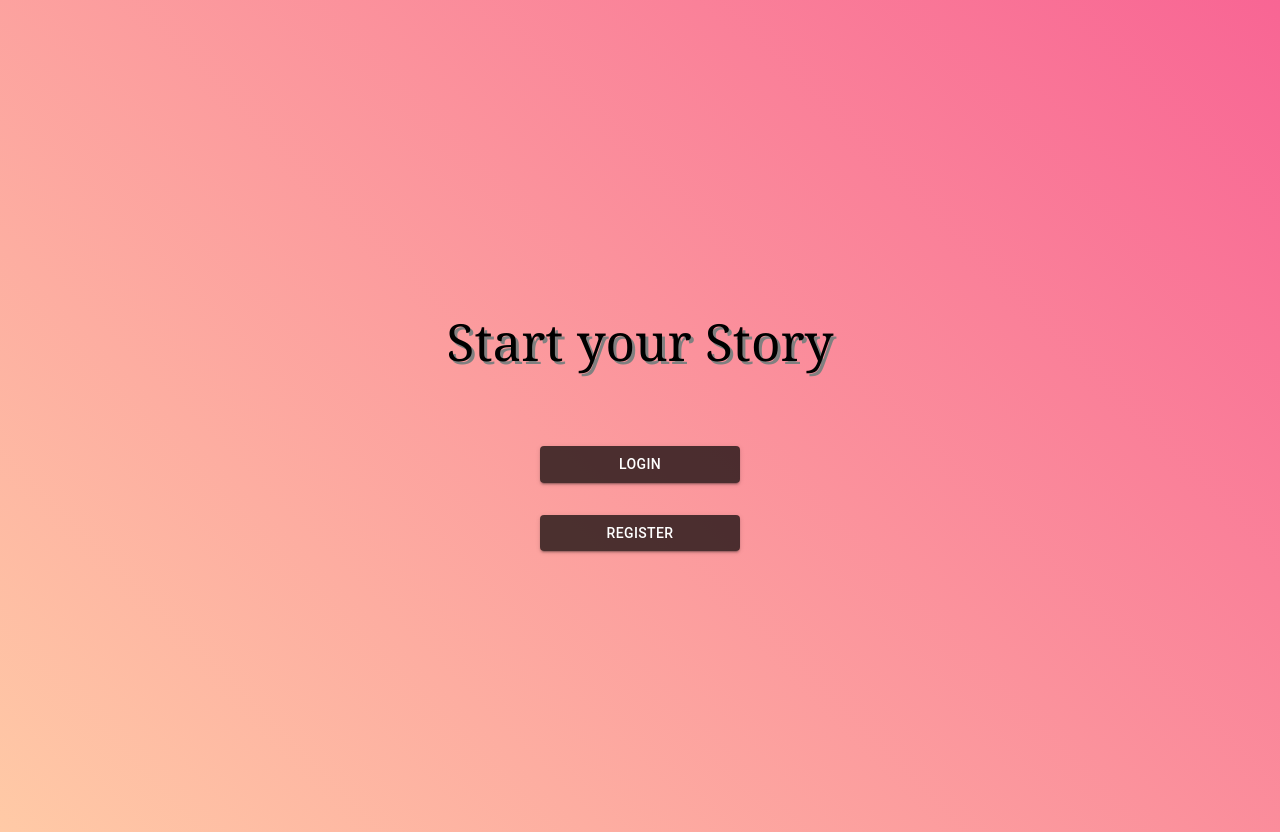
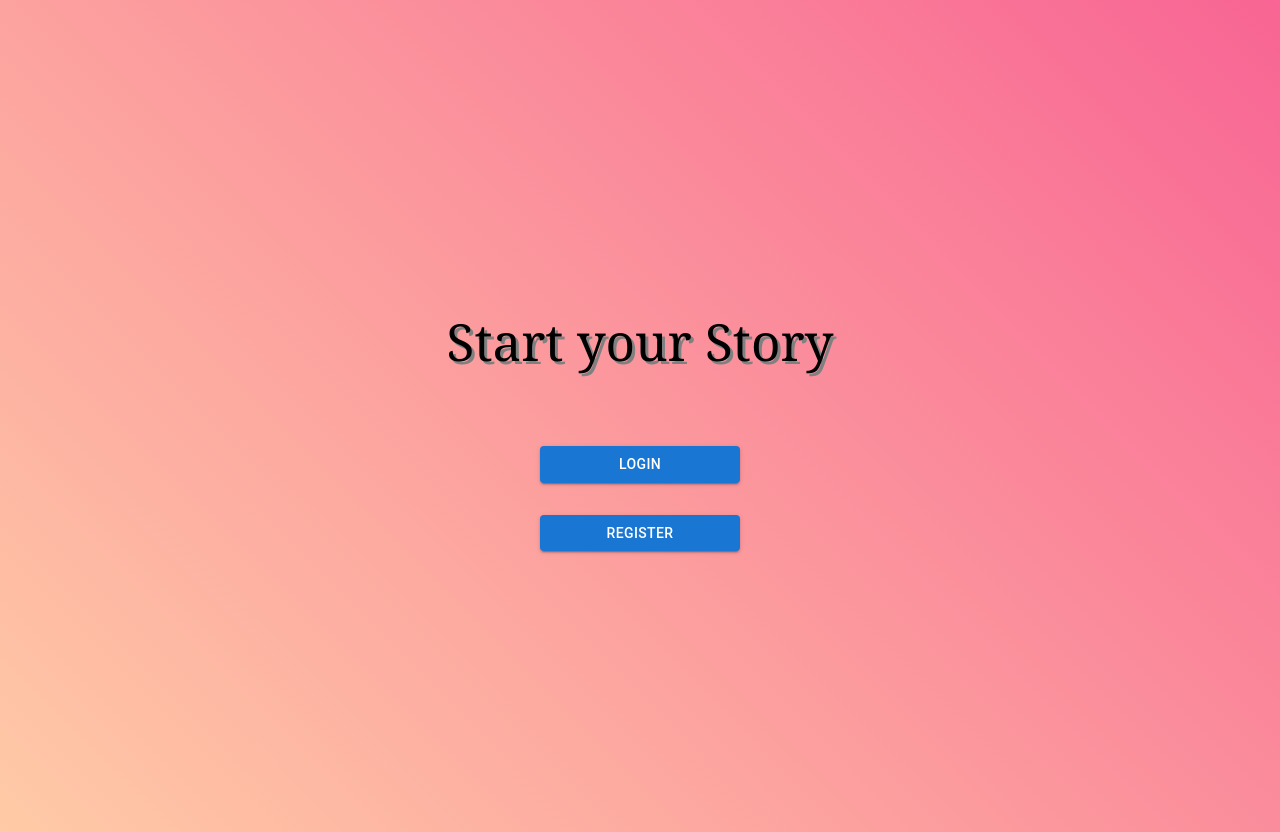
Before and after one commit to tmh9x/social-app-mern, a React (Vite) app in the folder client/: page / in a window 1280 px wide. Built offline with nearby package versions, Linux system fonts and the light colour scheme.

Commit message:
refactor code

```diff
--- a/client/package.json
+++ b/client/package.json
@@ -11,6 +11,7 @@
   "dependencies": {
     "@emotion/react": "^11.10.0",
     "@emotion/styled": "^11.10.0",
+    "@mui/icons-material": "^5.8.4",
     "@mui/material": "^5.10.0",
     "react": "^18.2.0",
     "react-dom": "^18.2.0",
--- a/client/src/App.jsx
+++ b/client/src/App.jsx
@@ -1,6 +1,6 @@
 import "./App.css";
 
-import { Route, Routes, useLocation } from "react-router-dom";
+import { Route, Routes } from "react-router-dom";
 
 import { BgColorContextProvider } from "./contexts/bgColorContext";
 import HomeView from "./views/HomeView/HomeView";
--- a/client/src/components/Home/Home.jsx
+++ b/client/src/components/Home/Home.jsx
@@ -14,7 +14,7 @@ export default function Home() {
             <Button
               component={Link}
               to="/login"
-              style={{ width: "200px", backgroundColor: "rgba(0, 0, 0, 70%)" }}
+              style={{ width: "200px" }}
               variant="contained"
             >
               login
@@ -24,7 +24,7 @@ export default function Home() {
             <Button
               component={Link}
               to="/register"
-              style={{ width: "200px", backgroundColor: "rgba(0, 0, 0, 70%)" }}
+              style={{ width: "200px" }}
               variant="contained"
             >
               register
--- a/client/src/components/Posts/Posts.css
+++ b/client/src/components/Posts/Posts.css
@@ -1,6 +1,7 @@
 .posts-container {
   display: flex;
   flex-direction: column;
+  align-items: center;
   margin-bottom: 2em;
   border-bottom: 1px grey solid;
 }
```
Also changed, not shown: client/src/assets/upload.png (added), 1 other file (tests, documents, lock files or other folders).
